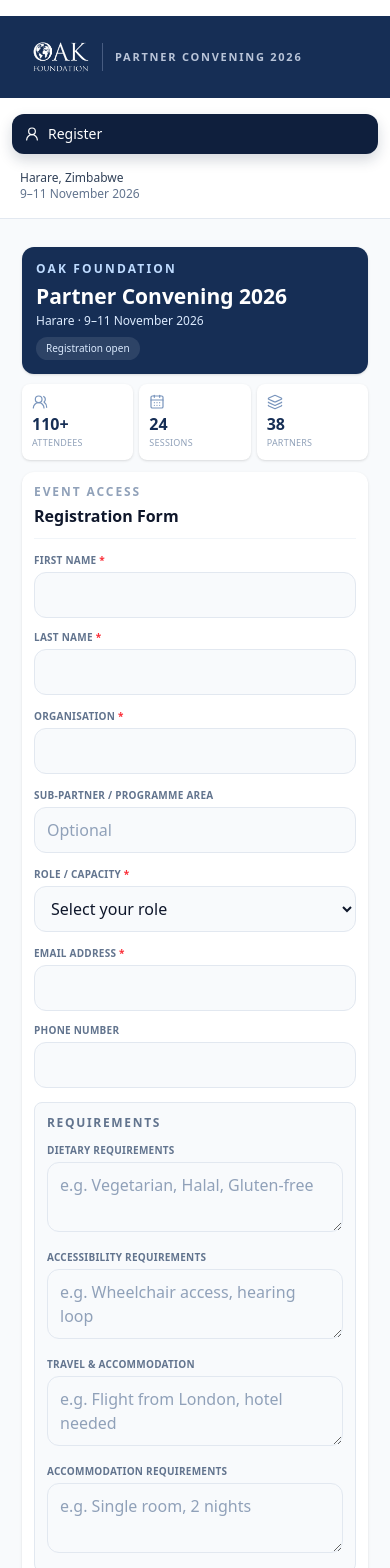
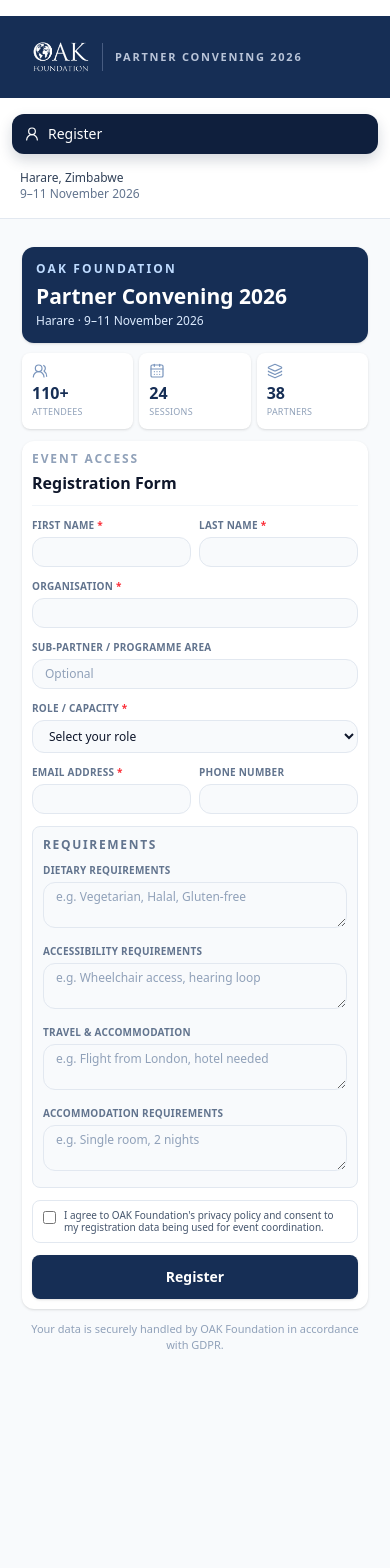
Before and after one commit to samsonaddissa247-creator/oak-platform, a Next.js app: page /register in a window 390 px wide. Shown: the top 1568 px of the page. After the commit the page ends 1382 px from the top, so only its background shows below. Built offline with nearby package versions, Linux system fonts and the light colour scheme.

Commit message:
add:mobile responsive

```diff
--- a/app/globals.css
+++ b/app/globals.css
@@ -22,4 +22,8 @@
   .input {
     @apply text-base;
   }
+
+  .register-form .input {
+    @apply py-1.5 text-xs;
+  }
 }
--- a/app/register/page.tsx
+++ b/app/register/page.tsx
@@ -84,7 +84,7 @@
             <h1 className="text-[21px] font-extrabold leading-tight sm:text-3xl">Partner Convening 2026</h1>
             <p className="mt-1 text-xs text-blue-100 sm:text-sm">Harare · 9–11 November 2026</p>
           </div>
-          <span className="w-fit rounded-full bg-white/10 px-2.5 py-1 text-[10px] font-medium text-blue-100 sm:px-3 sm:text-xs">
+          <span className="hidden w-fit rounded-full bg-white/10 px-2.5 py-1 text-[10px] font-medium text-blue-100 sm:inline-block sm:px-3 sm:text-xs">
             Registration open
           </span>
         </div>
@@ -96,7 +96,7 @@
         <EventStat icon={Layers3} value="38" label="Partners" />
       </div>
 
-      <form onSubmit={handleSubmit} className="space-y-3.5 rounded-xl bg-white p-3 shadow-sm sm:space-y-5 sm:rounded-2xl sm:p-6">
+      <form onSubmit={handleSubmit} className="register-form space-y-3 rounded-xl bg-white p-2.5 shadow-sm sm:space-y-5 sm:rounded-2xl sm:p-6">
         <div className="border-b border-slate-100 pb-2.5 sm:pb-3">
           <p className="text-xs font-semibold uppercase tracking-[0.16em] text-slate-400">
             Event access
@@ -104,11 +104,11 @@
           <h2 className="mt-1 text-base font-bold text-slate-900 sm:text-lg">Registration Form</h2>
         </div>
 
-        <div className="grid gap-3 sm:gap-4 sm:grid-cols-2">
+        <div className="grid grid-cols-2 gap-2 sm:gap-4">
           <Field label="First Name" required>
             <input
               required
-              className="input"
+              className="input text-xs sm:text-sm"
               value={form.first_name}
               onChange={(e) => update("first_name", e.target.value)}
             />
@@ -116,7 +116,7 @@
           <Field label="Last Name" required>
             <input
               required
-              className="input"
+              className="input text-xs sm:text-sm"
               value={form.last_name}
               onChange={(e) => update("last_name", e.target.value)}
             />
@@ -126,7 +126,7 @@
         <Field label="Organisation" required>
           <input
             required
-            className="input"
+            className="input text-xs sm:text-sm"
             value={form.organisation}
             onChange={(e) => update("organisation", e.target.value)}
           />
@@ -134,7 +134,7 @@
 
         <Field label="Sub-Partner / Programme Area">
           <input
-            className="input"
+            className="input text-xs sm:text-sm"
             placeholder="Optional"
             value={form.sub_partner}
             onChange={(e) => update("sub_partner", e.target.value)}
@@ -144,7 +144,7 @@
         <Field label="Role / Capacity" required>
           <select
             required
-            className="input"
+            className="input text-xs sm:text-sm"
             value={form.role}
             onChange={(e) => update("role", e.target.value as UserRole)}
           >
@@ -157,32 +157,32 @@
           </select>
         </Field>
 
-        <div className="grid gap-3 sm:gap-4 sm:grid-cols-2">
+        <div className="grid grid-cols-2 gap-2 sm:gap-4">
           <Field label="Email Address" required>
             <input
               required
               type="email"
-              className="input"
+              className="input text-xs sm:text-sm"
               value={form.email}
               onChange={(e) => update("email", e.target.value)}
             />
           </Field>
           <Field label="Phone Number">
             <input
-              className="input"
+              className="input text-xs sm:text-sm"
               value={form.phone}
               onChange={(e) => update("phone", e.target.value)}
             />
           </Field>
         </div>
 
-        <div className="space-y-3 rounded-lg border border-slate-200 bg-slate-50 p-3 sm:space-y-4 sm:rounded-xl sm:p-4">
+        <div className="space-y-2.5 rounded-lg border border-slate-200 bg-slate-50 p-2.5 sm:space-y-4 sm:rounded-xl sm:p-4">
           <p className="text-xs font-semibold uppercase tracking-[0.14em] text-slate-500">
             Requirements
           </p>
           <Field label="Dietary Requirements">
             <textarea
-              className="input"
+              className="input text-xs sm:text-sm"
               rows={2}
               placeholder="e.g. Vegetarian, Halal, Gluten-free"
               value={form.dietary_requirements}
@@ -191,7 +191,7 @@
           </Field>
           <Field label="Accessibility Requirements">
             <textarea
-              className="input"
+              className="input text-xs sm:text-sm"
               rows={2}
               placeholder="e.g. Wheelchair access, hearing loop"
               value={form.accessibility_requirements}
@@ -200,7 +200,7 @@
           </Field>
           <Field label="Travel & Accommodation">
             <textarea
-              className="input"
+              className="input text-xs sm:text-sm"
               rows={2}
               placeholder="e.g. Flight from London, hotel needed"
               value={form.travel_requirements}
@@ -209,7 +209,7 @@
           </Field>
           <Field label="Accommodation Requirements">
             <textarea
-              className="input"
+              className="input text-xs sm:text-sm"
               rows={2}
               placeholder="e.g. Single room, 2 nights"
               value={form.accommodation_requirements}
@@ -218,7 +218,7 @@
           </Field>
         </div>
 
-        <label className="flex items-start gap-3 rounded-xl border border-slate-200 px-3 py-3 text-sm text-slate-600">
+        <label className="flex items-start gap-2 rounded-lg border border-slate-200 px-2.5 py-2 text-[10px] leading-tight text-slate-600 sm:gap-3 sm:rounded-xl sm:px-3 sm:py-3 sm:text-sm">
           <input
             type="checkbox"
             className="mt-0.5"
--- a/components/Sidebar.tsx
+++ b/components/Sidebar.tsx
@@ -26,7 +26,7 @@
             alt="OAK Foundation"
             width={180}
             height={90}
-            className="absolute left-[-18px] top-[-20px] max-w-none brightness-0 invert"
+            className="absolute left-[-18px] top-[-20px] h-auto max-w-none brightness-0 invert"
           />
         </div>
         <span className="h-7 w-px bg-[#91a4c4]/40" aria-hidden="true" />
--- /dev/null
+++ b/styles.d.ts
@@ -0,0 +1,4 @@
+declare module "*.css" {
+	const styles: Record<string, string>;
+	export default styles;
+}
```
